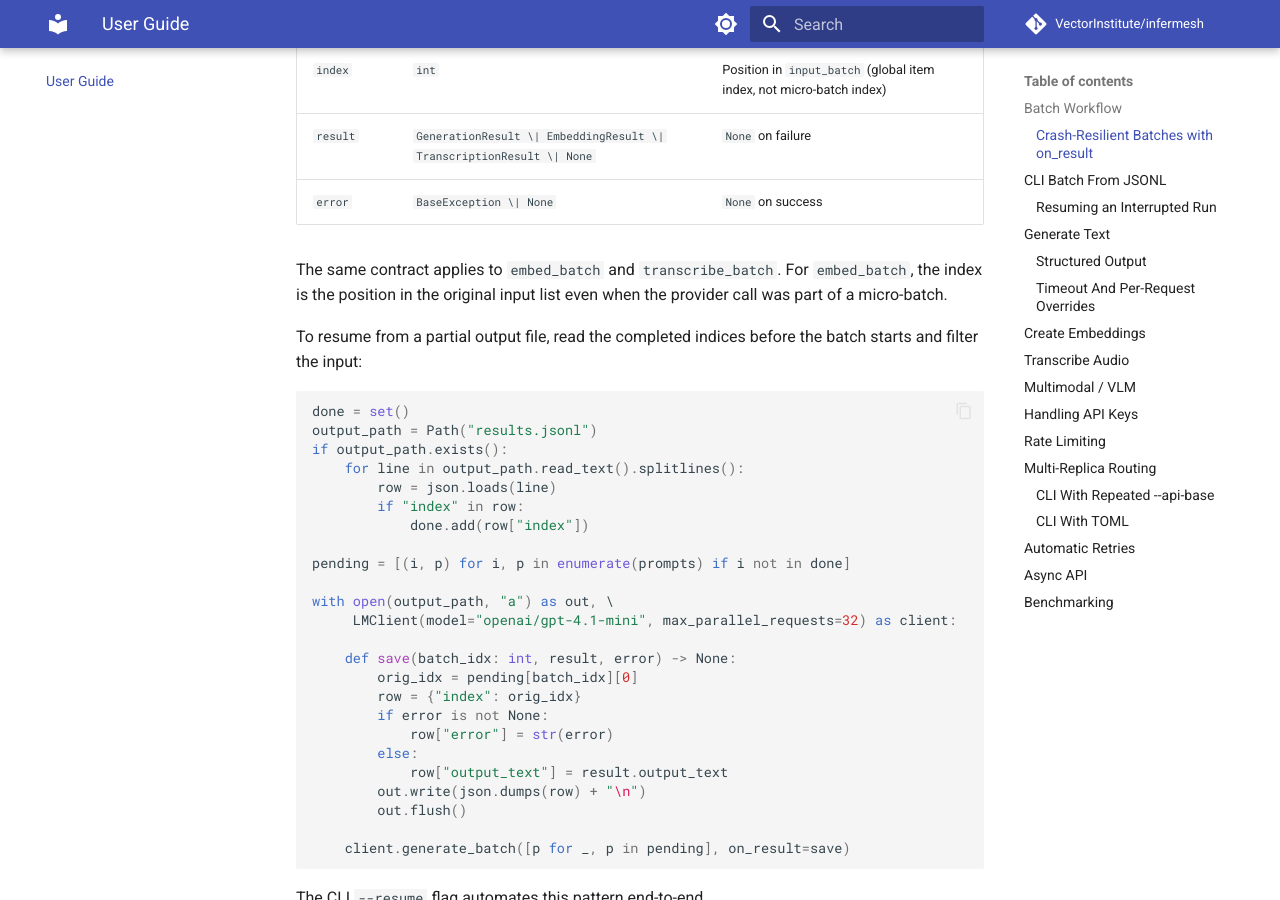
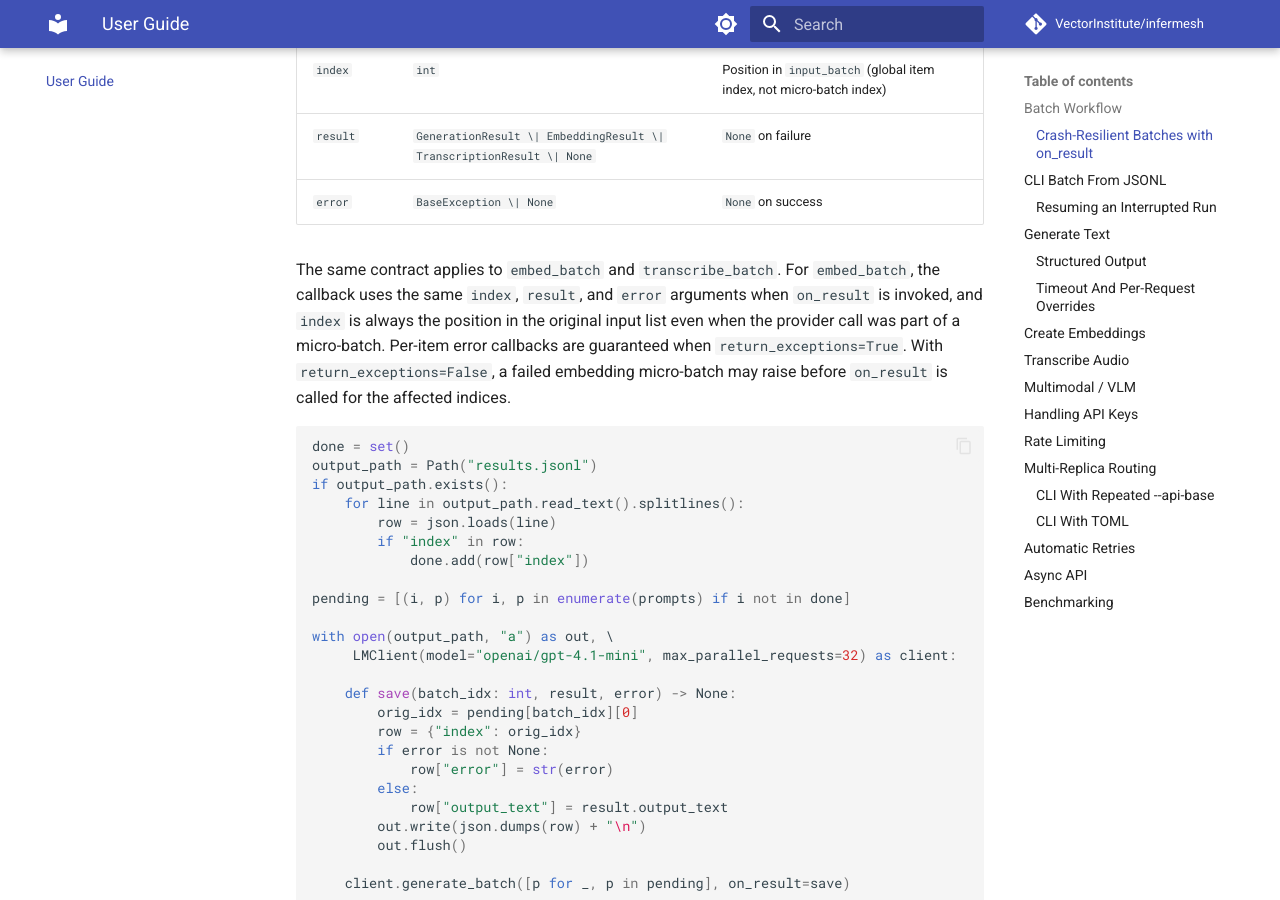
Before and after one commit to VectorInstitute/infermesh, an MkDocs documentation site: the page built from docs/guide.md, in a window 1280 px wide and 900 px high, scrolled down 1984 px. Built offline with MkDocs 1.6.1 and Material for MkDocs 9.7.7, drawn with Linux system fonts in a browser that asks for light colours; comment, search, counter and statistics services are not loaded.

Commit message:
docs: clarify embed_batch and transcribe_batch callbacks

````diff
--- a/docs/guide.md
+++ b/docs/guide.md
@@ -97,12 +97,13 @@ The callback receives:
 | `result` | `GenerationResult \| EmbeddingResult \| TranscriptionResult \| None` | `None` on failure |
 | `error` | `BaseException \| None` | `None` on success |
 
-The same contract applies to `embed_batch` and `transcribe_batch`. For
-`embed_batch`, the index is the position in the original input list even when the
-provider call was part of a micro-batch.
-
-To resume from a partial output file, read the completed indices before the
-batch starts and filter the input:
+The same contract applies to `embed_batch` and `transcribe_batch`.
+For `embed_batch`, the callback uses the same `index`, `result`, and `error`
+arguments when `on_result` is invoked, and `index` is always the position in the
+original input list even when the provider call was part of a micro-batch.
+Per-item error callbacks are guaranteed when `return_exceptions=True`. With
+`return_exceptions=False`, a failed embedding micro-batch may raise before
+`on_result` is called for the affected indices.
 
 ```python
 done = set()
````
